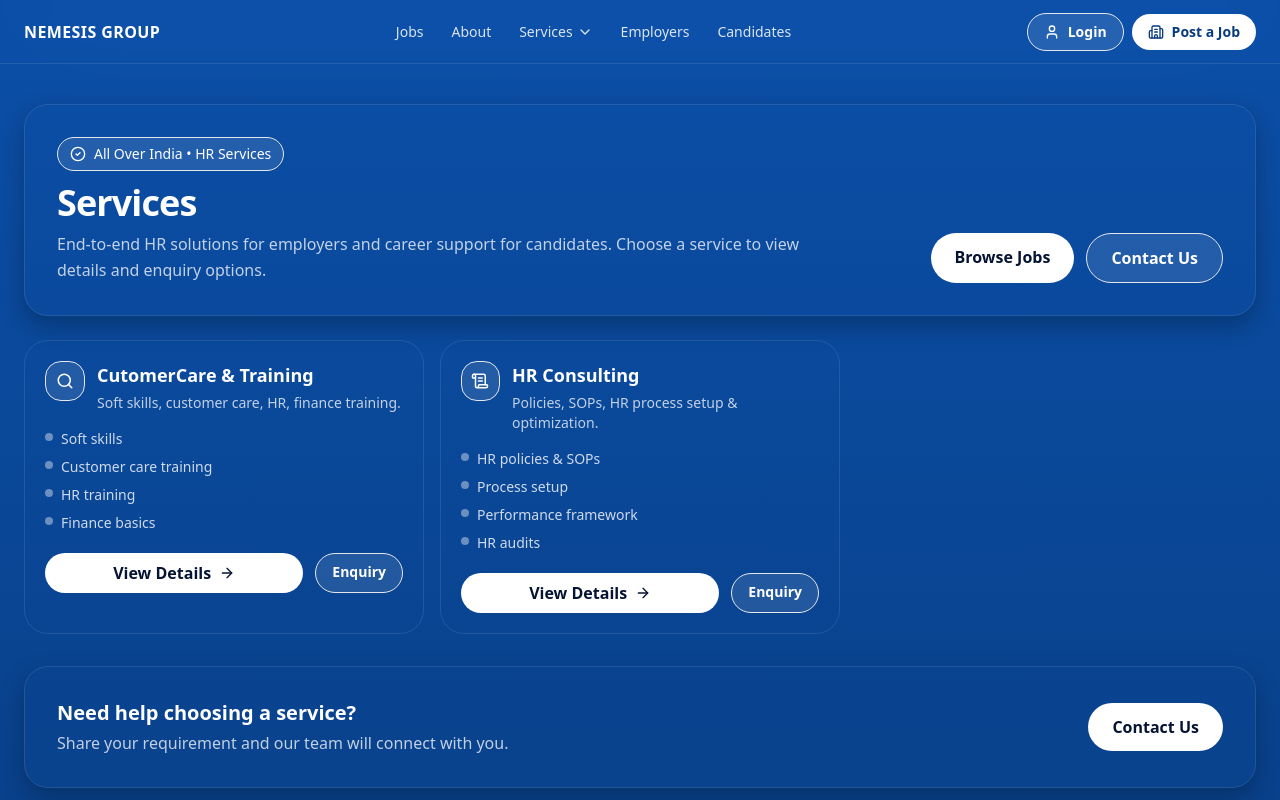
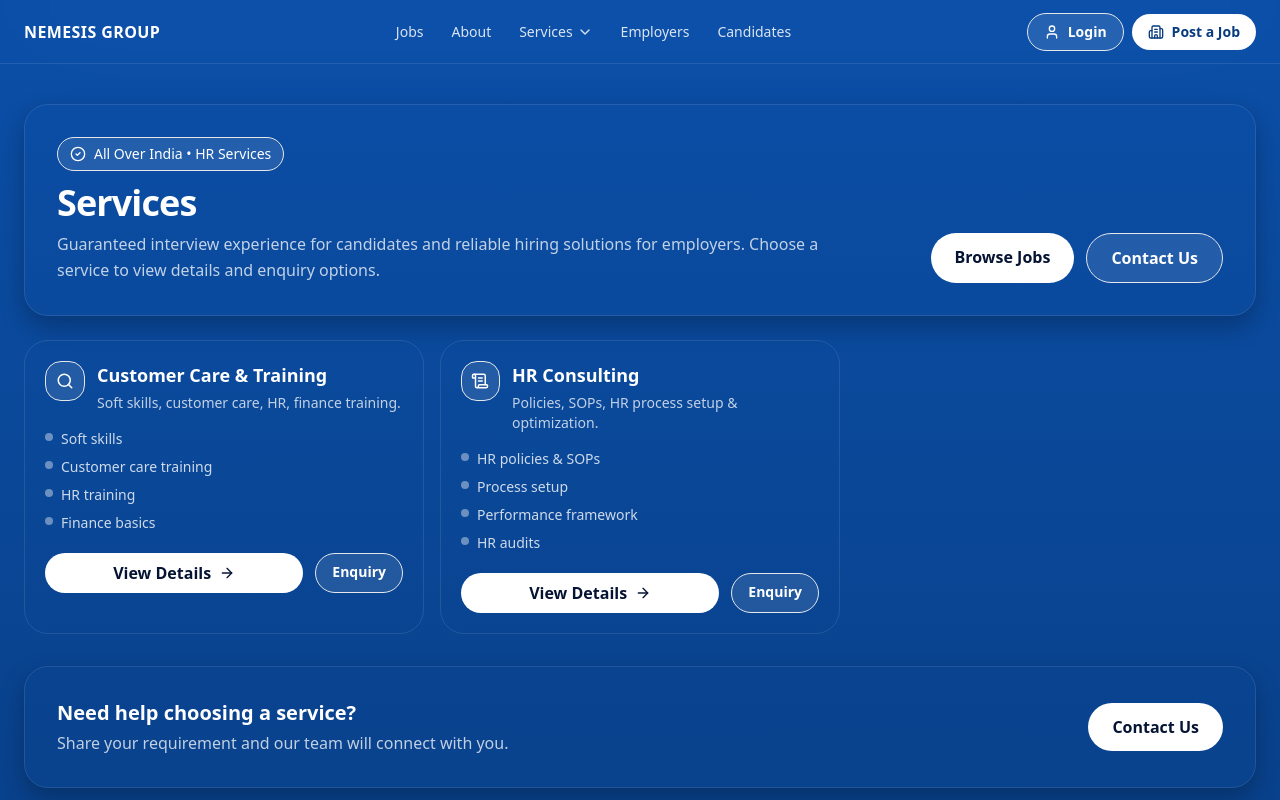
Before and after one commit to shivam0815/JobPortalNemesis, a React (Vite) app: page /services in a window 1280 px wide. Shown: the top 800 px of the page. Built offline with nearby package versions, Linux system fonts and the light colour scheme.

Commit message:
Add project structure and source code

```diff
--- a/src/pages/Services.tsx
+++ b/src/pages/Services.tsx
@@ -27,12 +27,18 @@ const services: Svc[] = [
 
 
   {
-    title: "CutomerCare & Training",
-    slug: "training-development",
-    icon: GraduationCap,
-    short: "Soft skills, customer care, HR, finance training.",
-    points: ["Soft skills", "Customer care training", "HR training", "Finance basics"],
-  },
+  title: "Customer Care & Training",
+  slug: "customer-care-training",
+  icon: GraduationCap,
+  short: "Soft skills, customer care, HR, finance training.",
+  points: [
+    "Soft skills",
+    "Customer care training",
+    "HR training",
+    "Finance basics",
+  ],
+},
+
   {
     title: "HR Consulting",
     slug: "hr-consulting",
@@ -63,7 +69,7 @@ export default function Services() {
               Services
             </h1>
             <p className="mt-2 text-white/75 max-w-3xl leading-relaxed">
-              End-to-end HR solutions for employers and career support for candidates.
+              Guaranteed interview experience for candidates and reliable hiring solutions for employers.
               Choose a service to view details and enquiry options.
             </p>
           </div>
```
